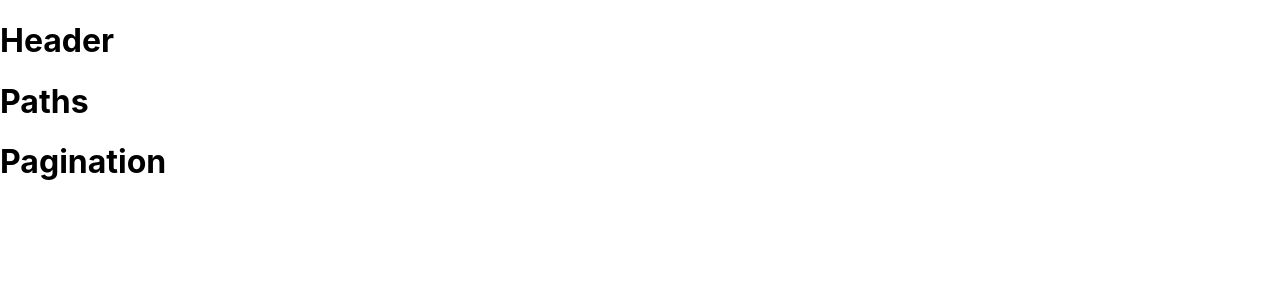
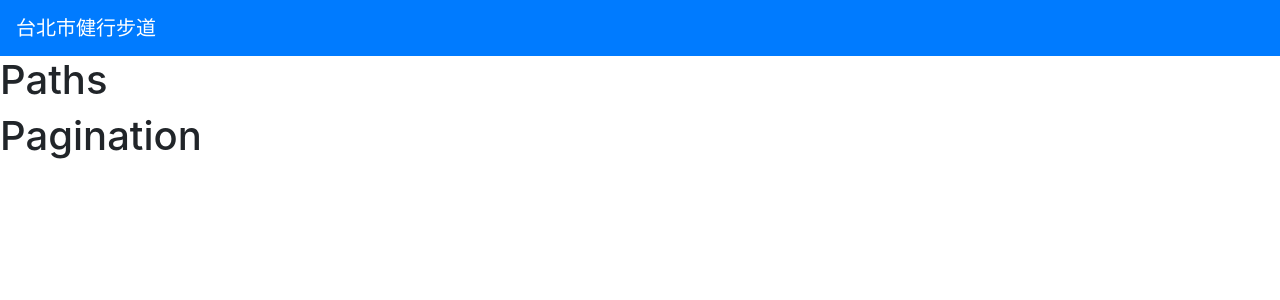
Before and after one commit to juju-chu/taipei-hiking-remote, a React (Create React App) app: page / in a window 1280 px wide. Shown: the top 300 px of the page. Built offline with nearby package versions, Linux system fonts and the light colour scheme; the HTML template or start-up script is replaced by a standard one.

Commit message:
feat: add navbar

```diff
--- a/package.json
+++ b/package.json
@@ -6,7 +6,9 @@
     "@testing-library/jest-dom": "^5.11.10",
     "@testing-library/react": "^11.2.6",
     "@testing-library/user-event": "^12.8.3",
+    "bootstrap": "^4.6.0",
     "react": "^17.0.2",
+    "react-bootstrap": "^1.5.2",
     "react-dom": "^17.0.2",
     "react-scripts": "4.0.3",
     "web-vitals": "^0.2.4",
--- a/src/components/Header.js
+++ b/src/components/Header.js
@@ -1,7 +1,17 @@
 import React from 'react'
+import 'bootstrap/dist/css/bootstrap.min.css'
+import { Navbar } from './../../node_modules/react-bootstrap'
 
 const Header = () => {
-  return <h1>Header</h1>
+  return (
+    <>
+      <Navbar className="navbar navbar-expand-lg navbar-dark bg-primary">
+        <a className="navbar-brand" href="/">
+          台北市健行步道
+        </a>
+      </Navbar>
+    </>
+  )
 }
 
 export default Header
```
Also changed, not shown: 1 other file (tests, documents, lock files or other folders).
